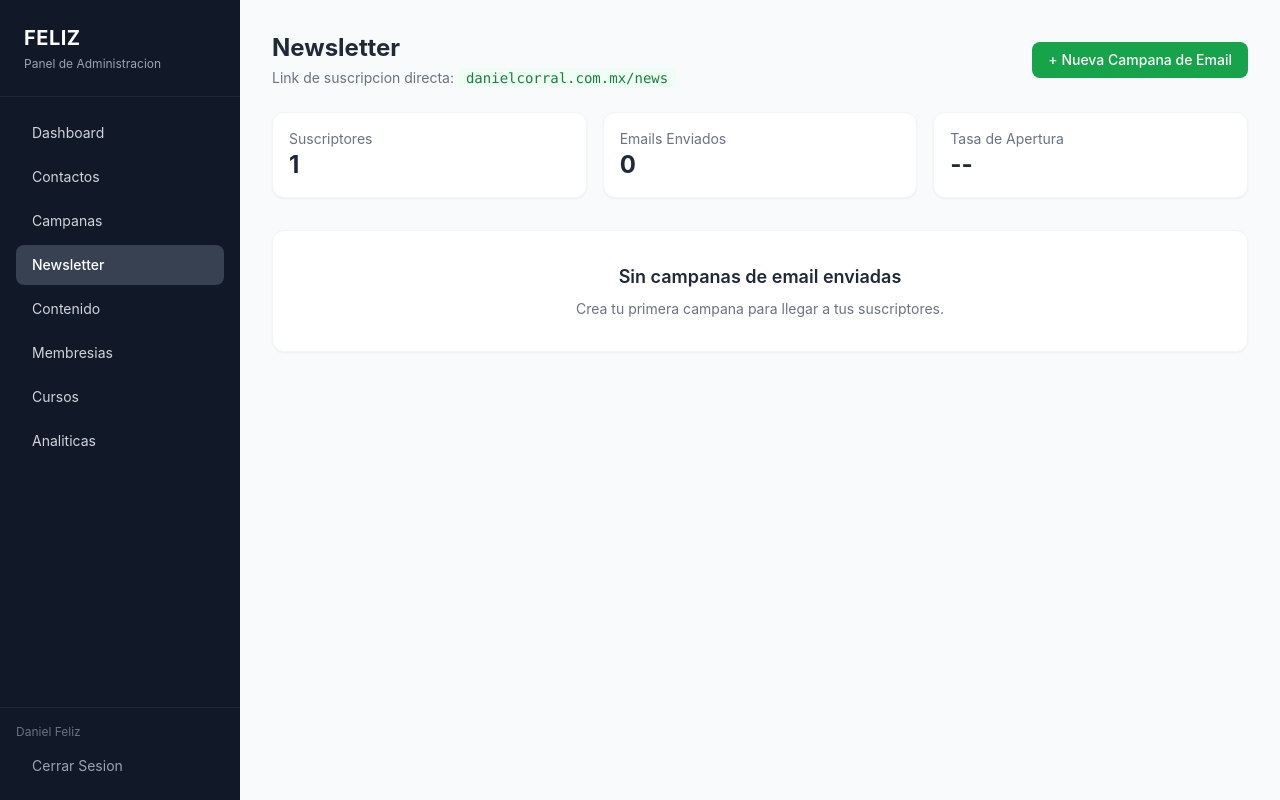
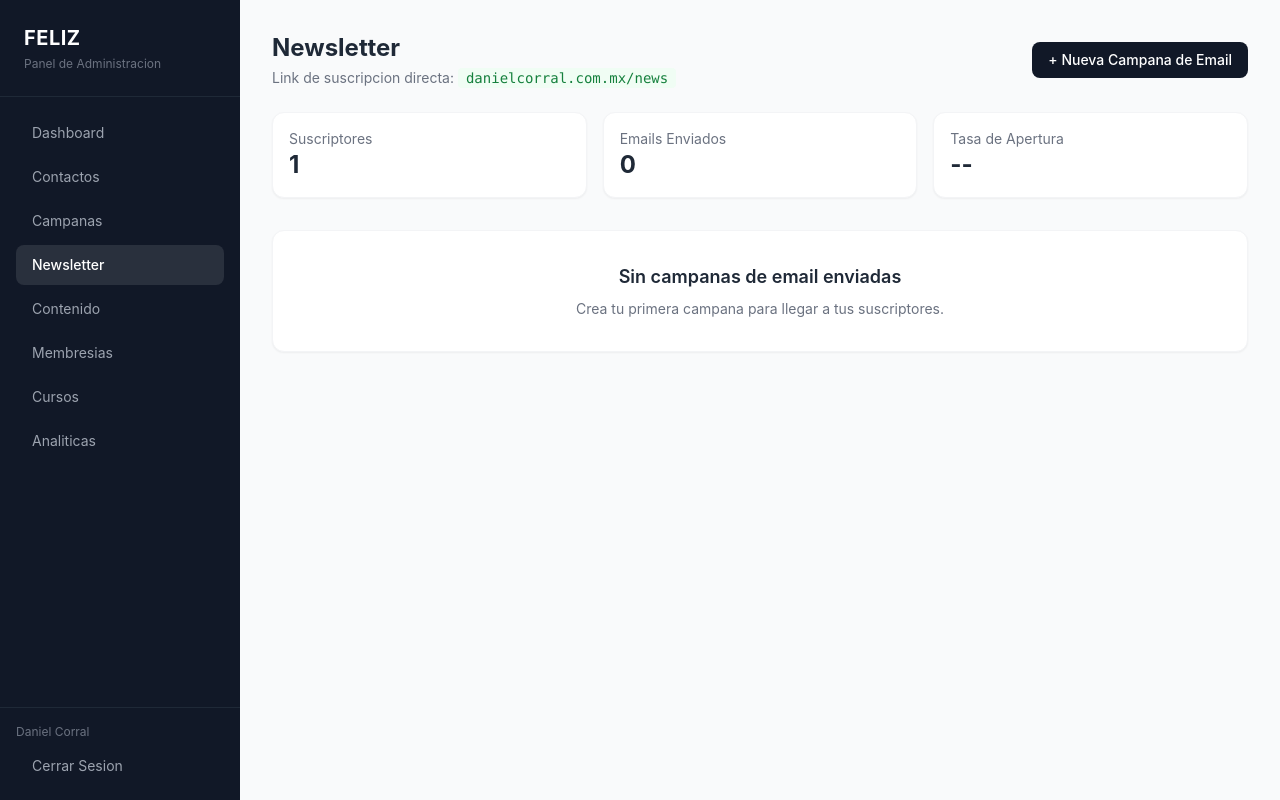
Before and after one commit to GoSoft-Solutions/gs-feliz-web, a Next.js app in the folder apps/admin/: page /dashboard/newsletter in a window 1280 px wide. Built offline with nearby package versions, Linux system fonts and the light colour scheme; sample sign-in values are in the browser's storage.

Commit message:
style: dark neutral color scheme for admin panel

```diff
--- a/apps/admin/app/dashboard/campaigns/page.tsx
+++ b/apps/admin/app/dashboard/campaigns/page.tsx
@@ -133,7 +133,7 @@ export default function CampaignsPage() {
     <div>
       <div className="flex justify-between items-center mb-6">
         <h1 className="text-2xl font-bold text-gray-800">Campanas</h1>
-        <button onClick={() => setShowCreate(true)} className="px-4 py-2 bg-green-600 hover:bg-green-700 text-white font-medium rounded-lg transition-colors text-sm">+ Nueva Campana</button>
+        <button onClick={() => setShowCreate(true)} className="px-4 py-2 bg-gray-900 hover:bg-gray-800 text-white font-medium rounded-lg transition-colors text-sm">+ Nueva Campana</button>
       </div>
 
       {/* CREATE */}
@@ -199,7 +199,7 @@ export default function CampaignsPage() {
             )}
 
             <div className="flex gap-3 pt-4 border-t border-gray-100">
-              <button onClick={handleCreate} className="px-4 py-2 bg-green-600 text-white text-sm rounded-lg hover:bg-green-700 font-medium">Crear Campana</button>
+              <button onClick={handleCreate} className="px-4 py-2 bg-gray-900 text-white text-sm rounded-lg hover:bg-gray-800 font-medium">Crear Campana</button>
               <button onClick={() => setShowCreate(false)} className="px-4 py-2 bg-gray-200 text-gray-700 text-sm rounded-lg hover:bg-gray-300">Cancelar</button>
             </div>
           </div>
@@ -262,7 +262,7 @@ export default function CampaignsPage() {
                     </div>
                   )}
                   <div className="flex gap-2 pt-2">
-                    <button onClick={() => handleUpdate(campaign.id)} className="px-3 py-1.5 bg-green-600 text-white text-sm rounded-lg">Guardar</button>
+                    <button onClick={() => handleUpdate(campaign.id)} className="px-3 py-1.5 bg-gray-900 text-white text-sm rounded-lg">Guardar</button>
                     <button onClick={() => setEditId(null)} className="px-3 py-1.5 bg-gray-200 text-gray-700 text-sm rounded-lg">Cancelar</button>
                   </div>
                 </div>
--- a/apps/admin/app/dashboard/content/page.tsx
+++ b/apps/admin/app/dashboard/content/page.tsx
@@ -9,7 +9,7 @@ export default function ContentPage() {
     <div>
       <div className="flex justify-between items-center mb-6">
         <h1 className="text-2xl font-bold text-gray-800">Contenido</h1>
-        <button onClick={() => setShowCreate(true)} className="px-4 py-2 bg-green-600 hover:bg-green-700 text-white font-medium rounded-lg transition-colors text-sm">
+        <button onClick={() => setShowCreate(true)} className="px-4 py-2 bg-gray-900 hover:bg-gray-800 text-white font-medium rounded-lg transition-colors text-sm">
           + Nuevo Contenido
         </button>
       </div>
@@ -61,7 +61,7 @@ export default function ContentPage() {
             </div>
 
             <div className="flex gap-3 pt-4 border-t border-gray-100">
-              <button className="px-4 py-2 bg-green-600 text-white text-sm rounded-lg hover:bg-green-700">Publicar</button>
+              <button className="px-4 py-2 bg-gray-900 text-white text-sm rounded-lg hover:bg-gray-800">Publicar</button>
               <button className="px-4 py-2 bg-gray-600 text-white text-sm rounded-lg hover:bg-gray-700">Guardar como borrador</button>
               <button onClick={() => setShowCreate(false)} className="px-4 py-2 bg-gray-200 text-gray-700 text-sm rounded-lg hover:bg-gray-300">Cancelar</button>
             </div>
--- a/apps/admin/app/dashboard/layout.tsx
+++ b/apps/admin/app/dashboard/layout.tsx
@@ -34,7 +34,7 @@ export default function DashboardLayout({ children }: { children: React.ReactNod
       <aside className="w-60 bg-gray-900 text-white flex flex-col">
         <div className="p-6 border-b border-gray-800">
           <h1 className="text-xl font-bold tracking-wide">FELIZ</h1>
-          <p className="text-gray-400 text-xs mt-1">Panel de Administracion</p>
+          <p className="text-gray-500 text-xs mt-1">Panel de Administracion</p>
         </div>
 
         <nav className="flex-1 p-4 space-y-1">
@@ -44,8 +44,8 @@ export default function DashboardLayout({ children }: { children: React.ReactNod
               href={item.href}
               className={`block px-4 py-2.5 rounded-lg text-sm transition-colors ${
                 pathname === item.href
-                  ? 'bg-gray-700 text-white font-medium'
-                  : 'text-gray-300 hover:bg-gray-800 hover:text-white'
+                  ? 'bg-white/10 text-white font-medium'
+                  : 'text-gray-400 hover:bg-white/5 hover:text-white'
               }`}
             >
               {item.label}
@@ -54,10 +54,10 @@ export default function DashboardLayout({ children }: { children: React.ReactNod
         </nav>
 
         <div className="p-4 border-t border-gray-800">
-          <p className="text-xs text-gray-500 mb-2">Daniel Feliz</p>
+          <p className="text-xs text-gray-500 mb-2">Daniel Corral</p>
           <button
             onClick={handleLogout}
-            className="w-full px-4 py-2 text-sm text-gray-400 hover:text-white hover:bg-gray-800 rounded-lg transition-colors text-left"
+            className="w-full px-4 py-2 text-sm text-gray-400 hover:text-white hover:bg-white/5 rounded-lg transition-colors text-left"
           >
             Cerrar Sesion
           </button>
--- a/apps/admin/app/dashboard/newsletter/page.tsx
+++ b/apps/admin/app/dashboard/newsletter/page.tsx
@@ -17,7 +17,7 @@ export default function NewsletterPage() {
           <h1 className="text-2xl font-bold text-gray-800">Newsletter</h1>
           <p className="text-sm text-gray-500 mt-1">Link de suscripcion directa: <code className="text-green-700 bg-green-50 px-2 py-0.5 rounded">danielcorral.com.mx/news</code></p>
         </div>
-        <button onClick={() => setShowCreate(true)} className="px-4 py-2 bg-green-600 hover:bg-green-700 text-white font-medium rounded-lg transition-colors text-sm">
+        <button onClick={() => setShowCreate(true)} className="px-4 py-2 bg-gray-900 hover:bg-gray-800 text-white font-medium rounded-lg transition-colors text-sm">
           + Nueva Campana de Email
         </button>
       </div>
@@ -115,9 +115,9 @@ export default function NewsletterPage() {
             )}
 
             <div className="flex gap-3 pt-4 border-t border-gray-100">
-              <button className="px-4 py-2 bg-green-600 text-white text-sm rounded-lg hover:bg-green-700 font-medium">Enviar Ahora</button>
-              <button className="px-4 py-2 bg-blue-600 text-white text-sm rounded-lg hover:bg-blue-700">Programar Envio</button>
-              <button className="px-4 py-2 bg-gray-600 text-white text-sm rounded-lg hover:bg-gray-700">Guardar Borrador</button>
+              <button className="px-4 py-2 bg-gray-900 text-white text-sm rounded-lg hover:bg-gray-800 font-medium">Enviar Ahora</button>
+              <button className="px-4 py-2 bg-gray-700 text-white text-sm rounded-lg hover:bg-gray-600">Programar Envio</button>
+              <button className="px-4 py-2 bg-gray-500 text-white text-sm rounded-lg hover:bg-gray-400">Guardar Borrador</button>
               <button onClick={() => setShowCreate(false)} className="px-4 py-2 bg-gray-200 text-gray-700 text-sm rounded-lg hover:bg-gray-300">Cancelar</button>
             </div>
           </div>
--- a/apps/admin/tailwind.config.js
+++ b/apps/admin/tailwind.config.js
@@ -2,19 +2,7 @@
 module.exports = {
   content: ['./app/**/*.{js,ts,jsx,tsx}'],
   theme: {
-    extend: {
-      colors: {
-        feliz: {
-          50: '#f0fdf4',
-          100: '#dcfce7',
-          500: '#22c55e',
-          600: '#16a34a',
-          700: '#15803d',
-          800: '#166534',
-          900: '#14532d',
-        },
-      },
-    },
+    extend: {},
   },
   plugins: [],
 };
```
Also changed, not shown: apps/admin/app/page.tsx (+6 -6 lines).
